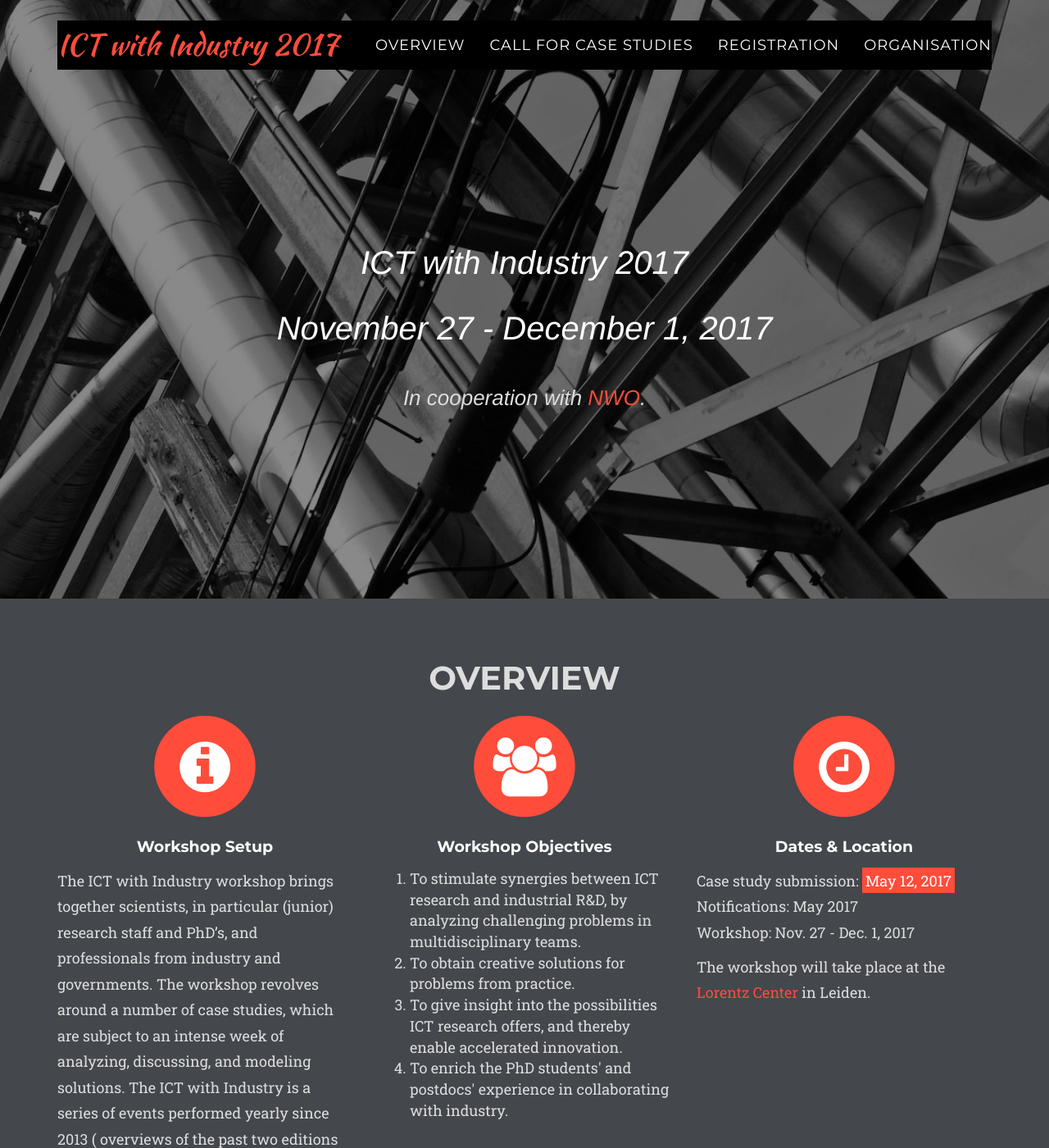
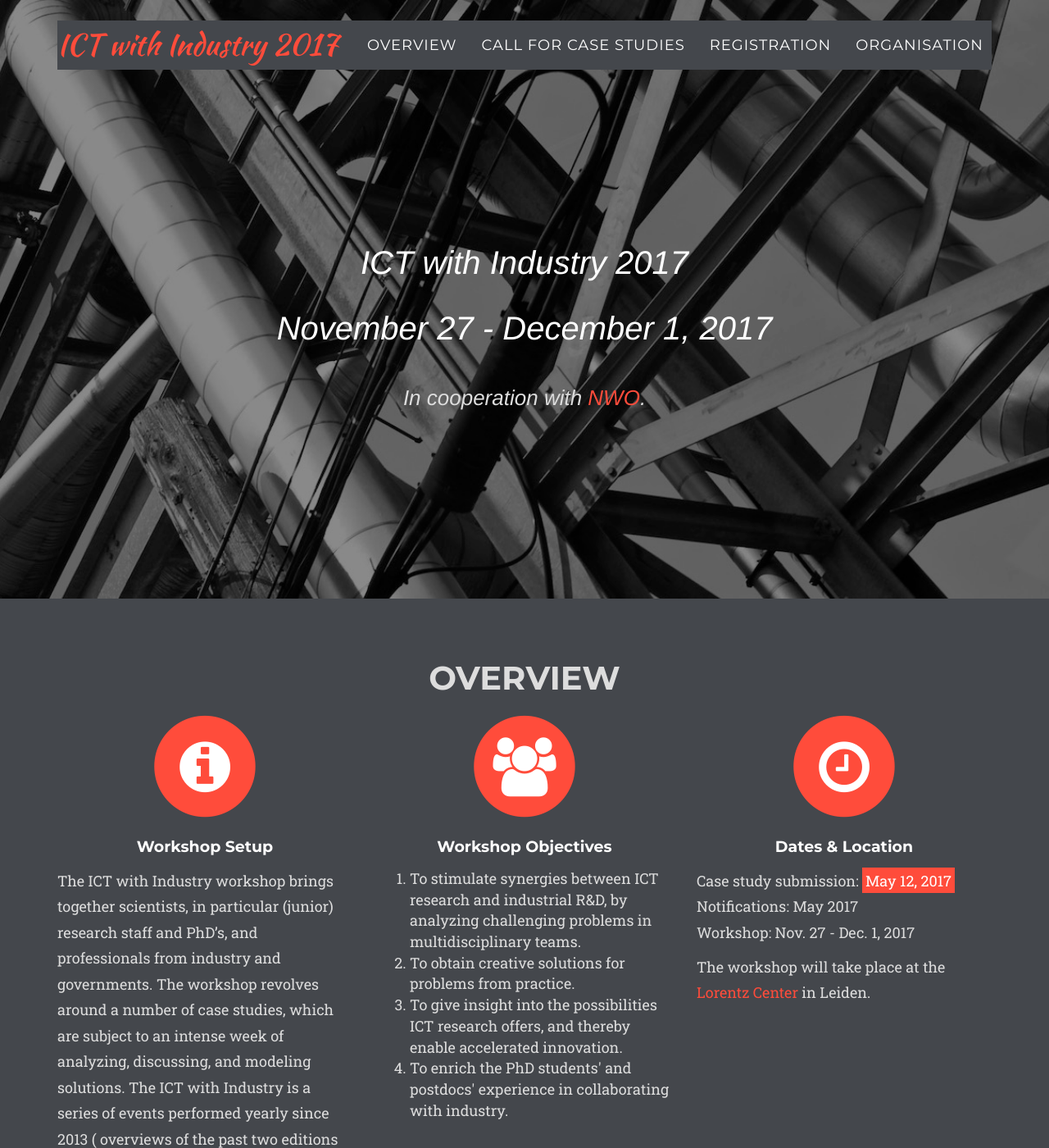
Before and after one commit to chauff/ictWI2017, a Jekyll site: the page built from index.html, in a window 1280 px wide and 1400 px high. Shown: the whole window at 82% size. Built offline with Jekyll 4.4.1, drawn with Linux system fonts in a browser that asks for light colours; some web fonts are replaced; comment, search, counter and statistics services are not loaded.

Commit message:
Update agency.css

```diff
--- a/_includes/css/agency.css
+++ b/_includes/css/agency.css
@@ -5,7 +5,9 @@
  */
 
  #bs-example-navbar-collapse-1 {
-   background-color: #000;
+   background-color: #{{ site.data.template.color.sectionBG1 }};
+   padding-left: 10px;
+   padding-right:10px;
  }
 
 .fa-stack {
```
